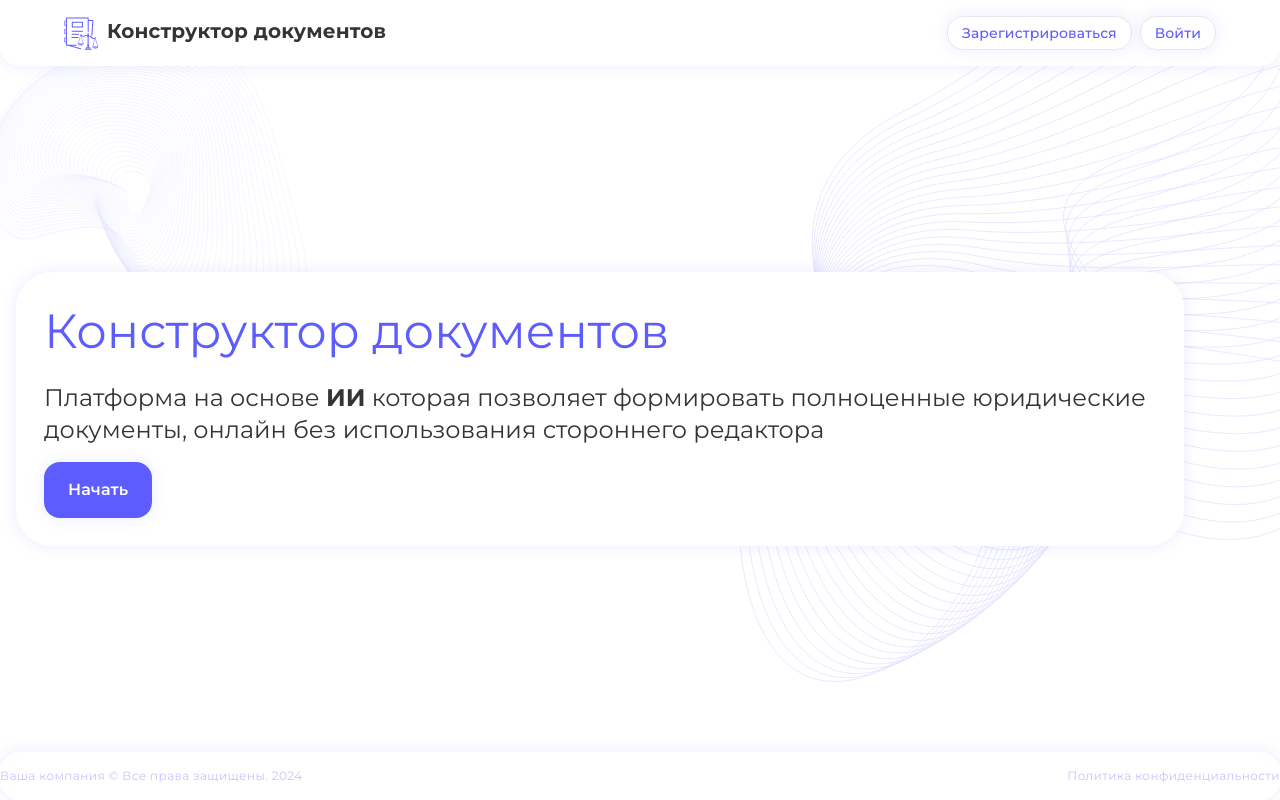
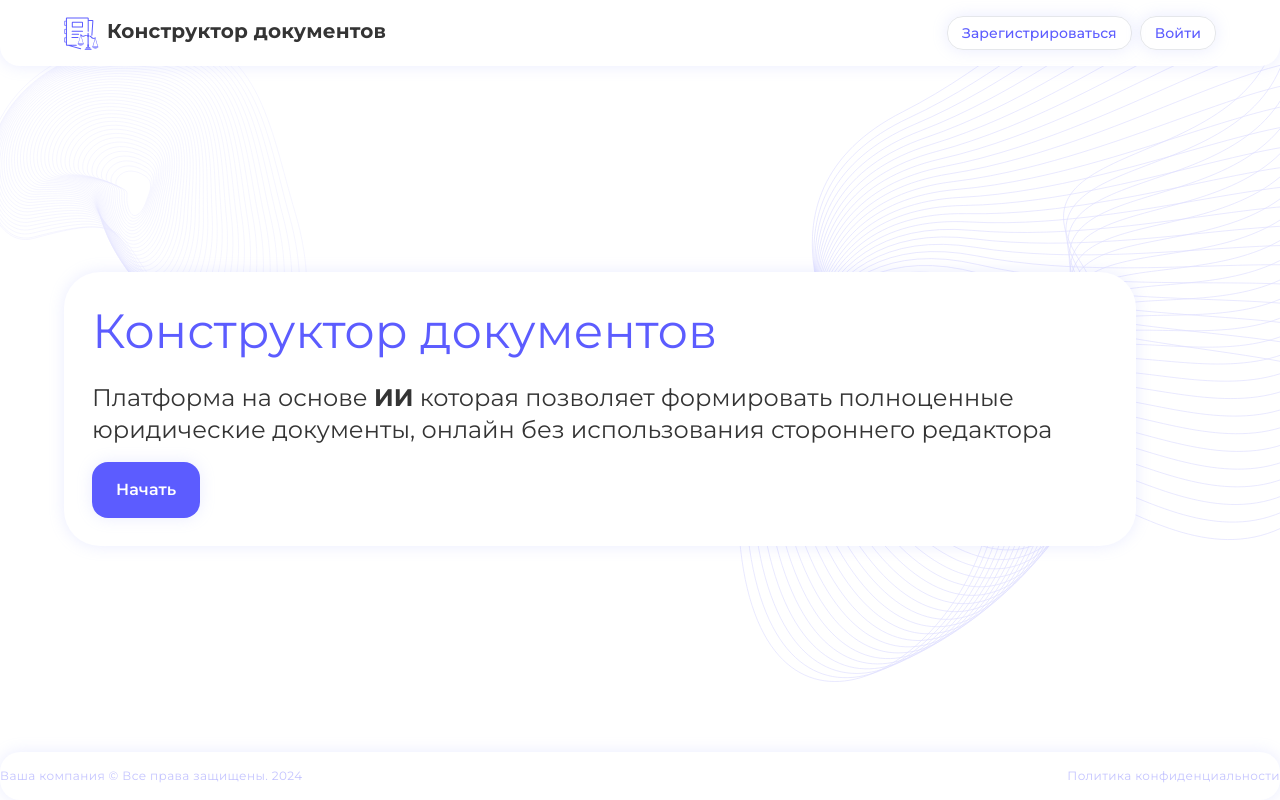
Before and after one commit to VladMungin/ufu, a React (Vite) app: page / in a window 1280 px wide. Built offline with nearby package versions, Linux system fonts and the light colour scheme.

Commit message:
fix mt-16

```diff
--- a/src/components/Home/Home.jsx
+++ b/src/components/Home/Home.jsx
@@ -4,7 +4,7 @@ const Home = () => {
   return (
     <div className="flex max-w-[1200px]   ">
       <div
-        className="max-w-max mx-4 h-max bg-white shadow-[0px_0px_16px_0px_#95A1FF33] p-[28px] rounded-[36px]
+        className="max-w-max mx-16 h-max bg-white shadow-[0px_0px_16px_0px_#95A1FF33] p-[28px] rounded-[36px]
 "
       >
         <h1 className="text-[#5C5CFF] text-[48px] ">Конструктор документов</h1>
```
